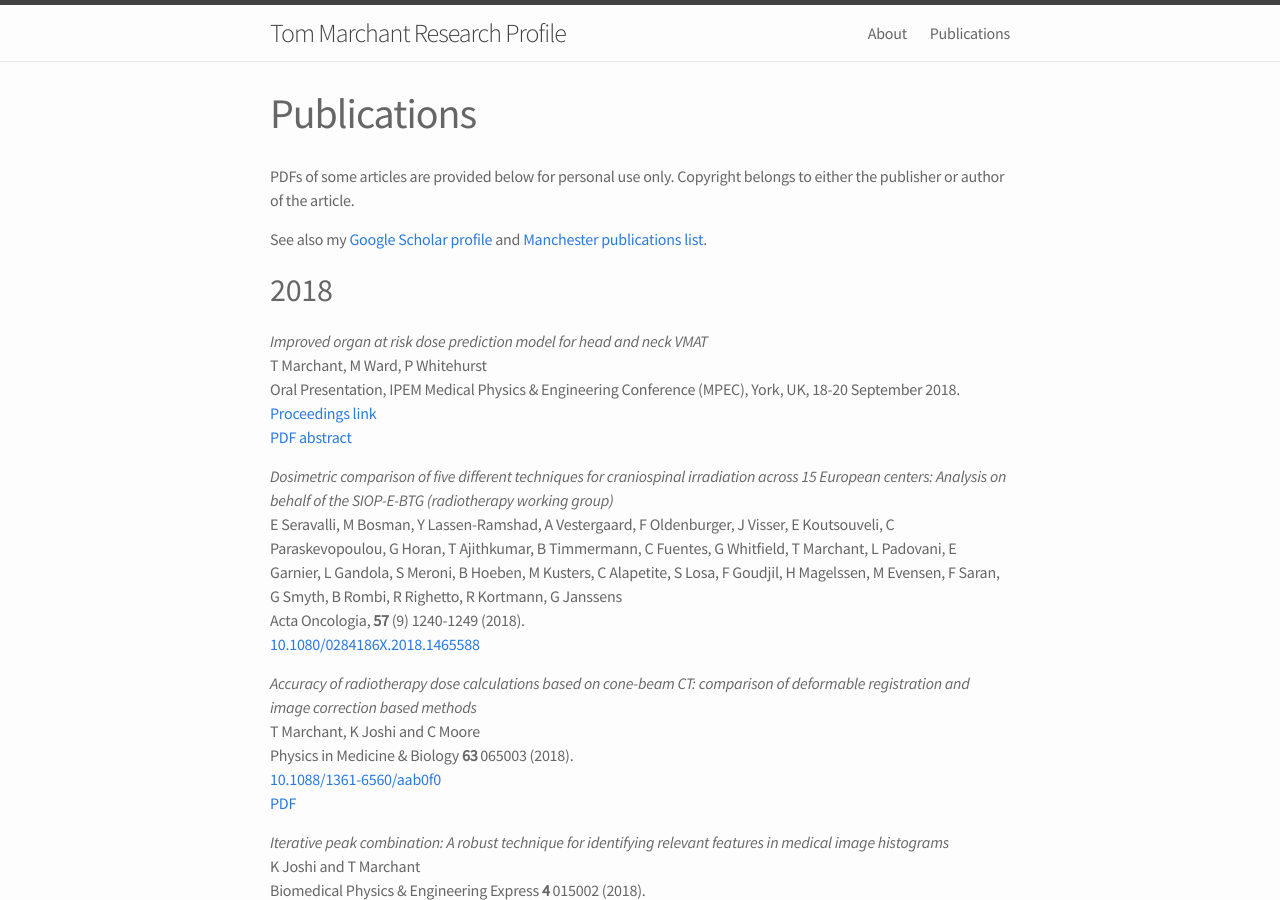
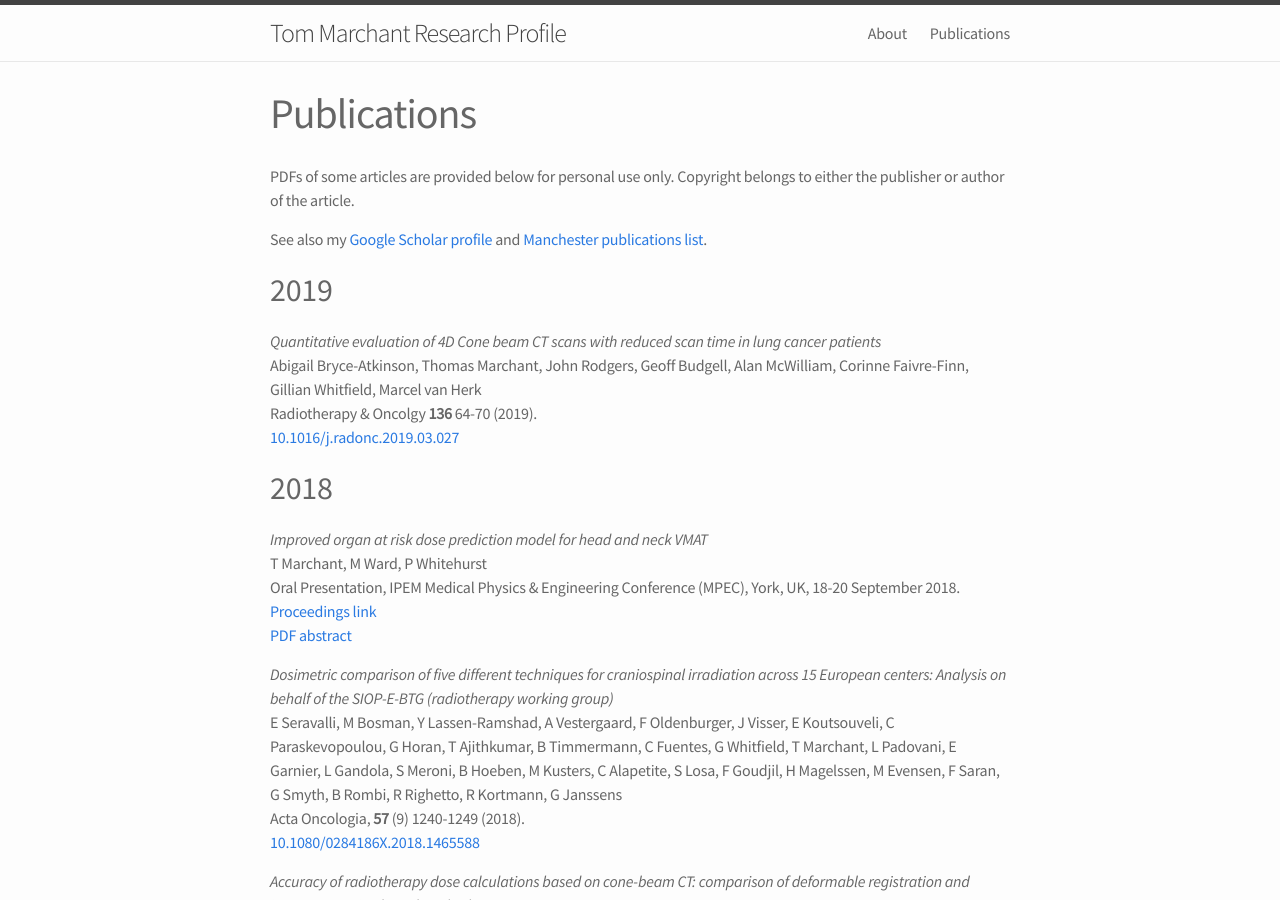
Before and after one commit to temarchant/researchprofile, a Jekyll site: the page built from 02_publications.md, in a window 1280 px wide and 900 px high. Built offline with Jekyll 4.4.1, drawn with Linux system fonts in a browser that asks for light colours.

Commit message:
added 2min 4dcbct radiotherapy and oncology paper

```diff
--- a/02_publications.md
+++ b/02_publications.md
@@ -10,6 +10,14 @@ Copyright belongs to either the publisher or author of the article.
 See also my [Google Scholar
 profile](http://scholar.google.com/citations?hl=en&user=xvosebYAAAAJ) and [Manchester publications
 list](https://www.research.manchester.ac.uk/portal/en/researchers/thomas-marchant(962e3f0a-0217-4d2b-8028-22943cb08a9e)/publications.html).
+
+2019
+----
+
+*Quantitative evaluation of 4D Cone beam CT scans with reduced scan time in lung cancer patients*
+Abigail Bryce-Atkinson, Thomas Marchant, John Rodgers, Geoff Budgell, Alan McWilliam, Corinne Faivre-Finn, Gillian Whitfield, Marcel van Herk
+Radiotherapy & Oncolgy **136** 64-70 (2019).
+[10.1016/j.radonc.2019.03.027](https://doi.org/10.1016/j.radonc.2019.03.027)
 
 2018
 ----
```
